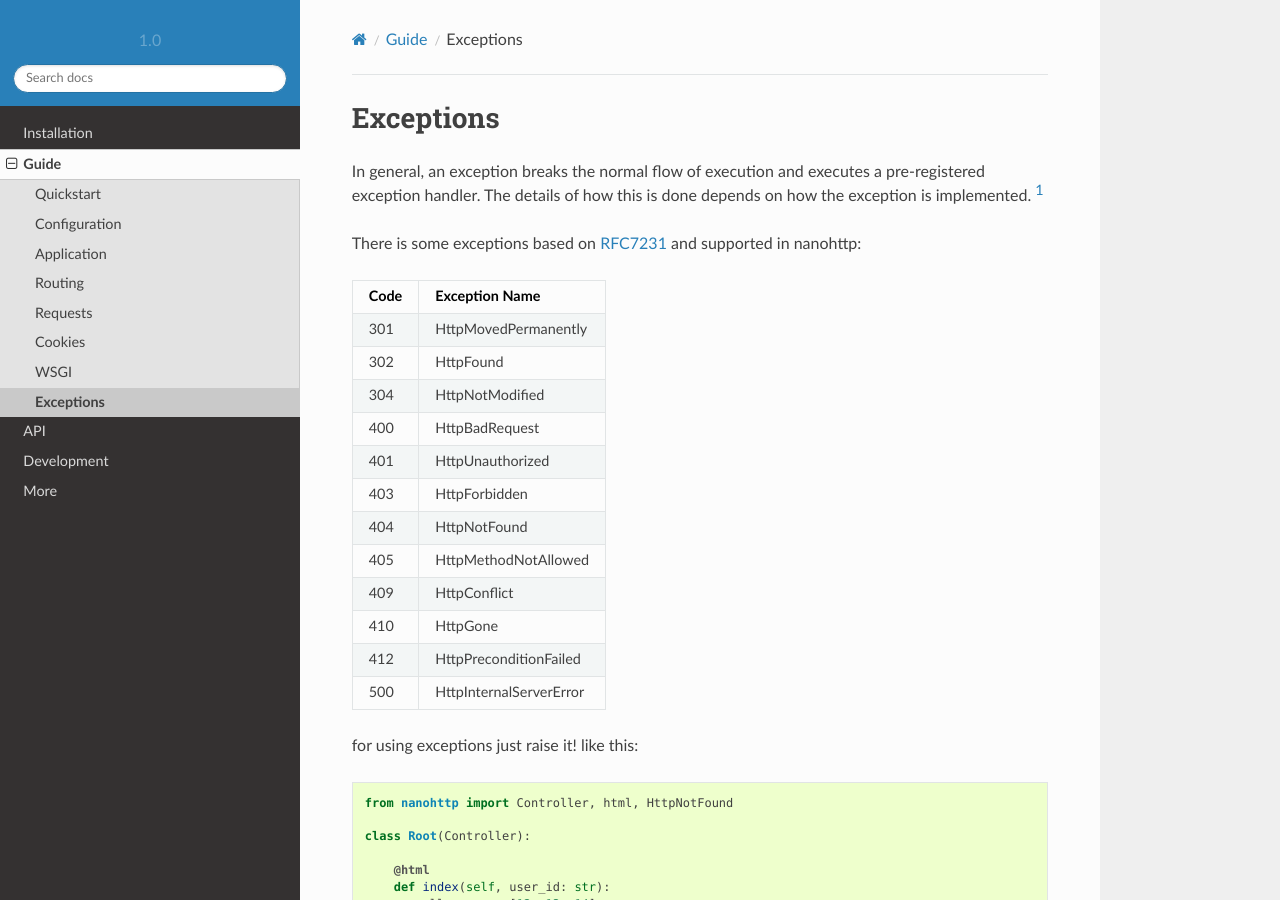
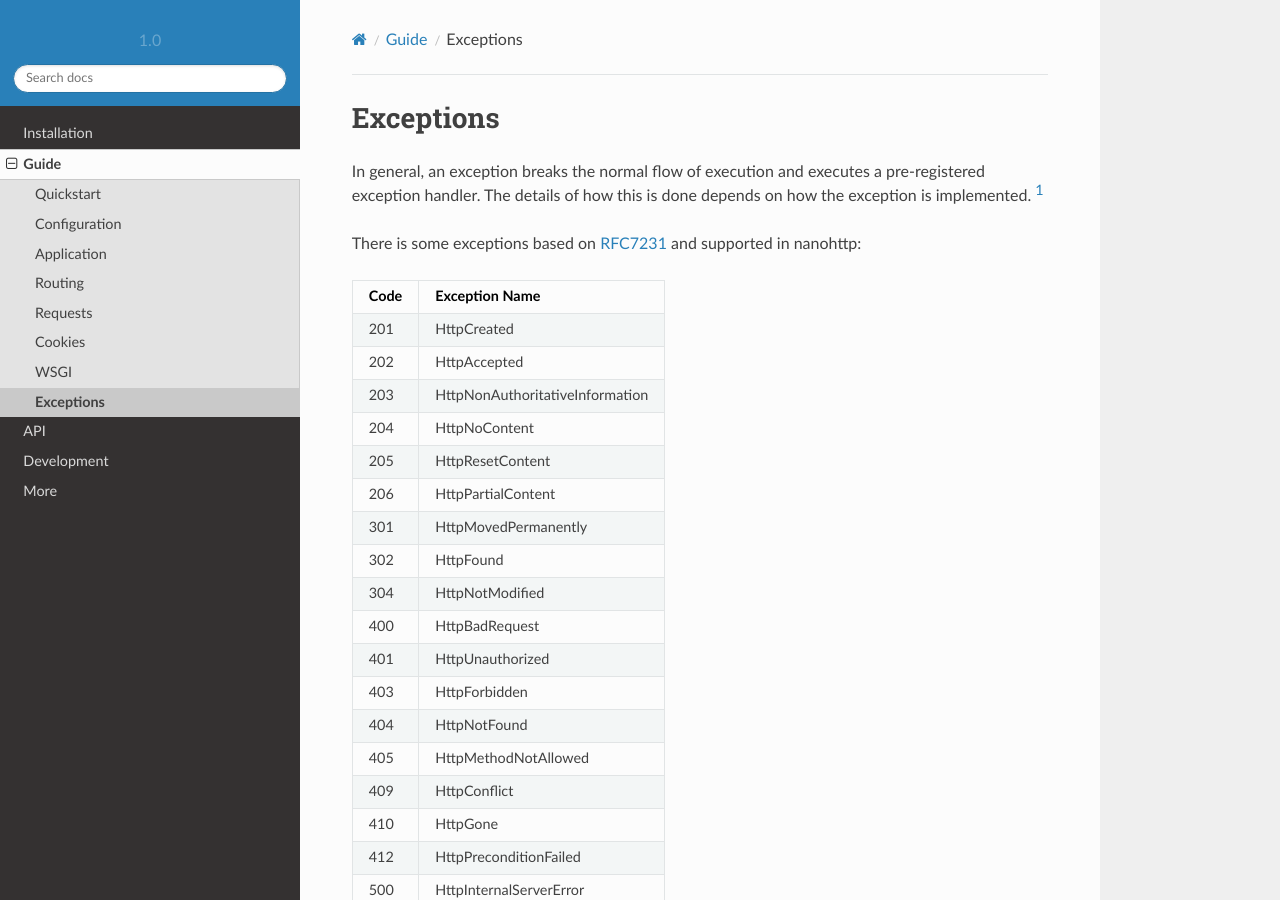
Before and after one commit to pylover/nanohttp, a Sphinx documentation site: the page built from sphinx/guide/exceptions.rst, in a window 1280 px wide and 900 px high. Built offline with Sphinx 7.4.7 and the Read the Docs theme 2.0.0, drawn with Linux system fonts in a browser that asks for light colours.

Commit message:
Update documentation exception index

```diff
--- a/sphinx/guide/exceptions.rst
+++ b/sphinx/guide/exceptions.rst
@@ -11,6 +11,12 @@ and supported in nanohttp:
 =====  ==============
 Code   Exception Name
 =====  ==============
+201    HttpCreated
+202    HttpAccepted
+203    HttpNonAuthoritativeInformation
+204    HttpNoContent
+205    HttpResetContent
+206    HttpPartialContent
 301    HttpMovedPermanently
 302    HttpFound
 304    HttpNotModified
```
